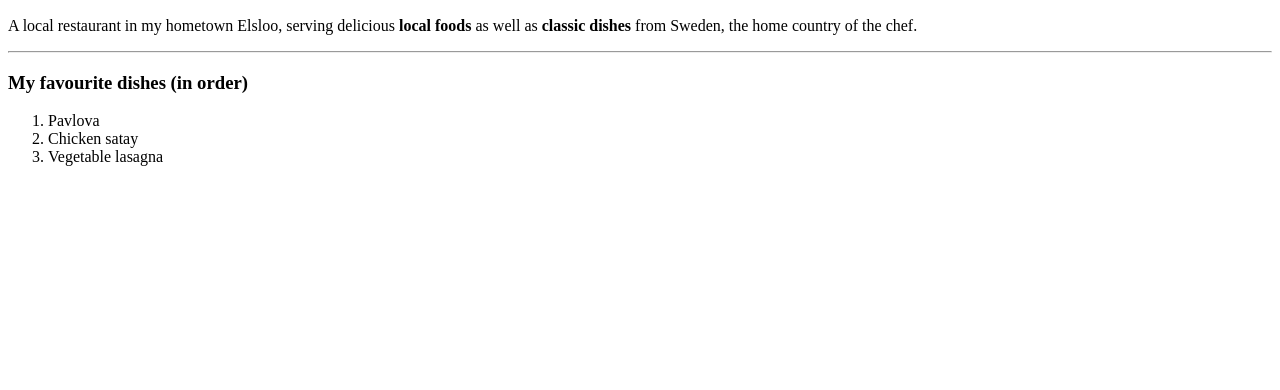
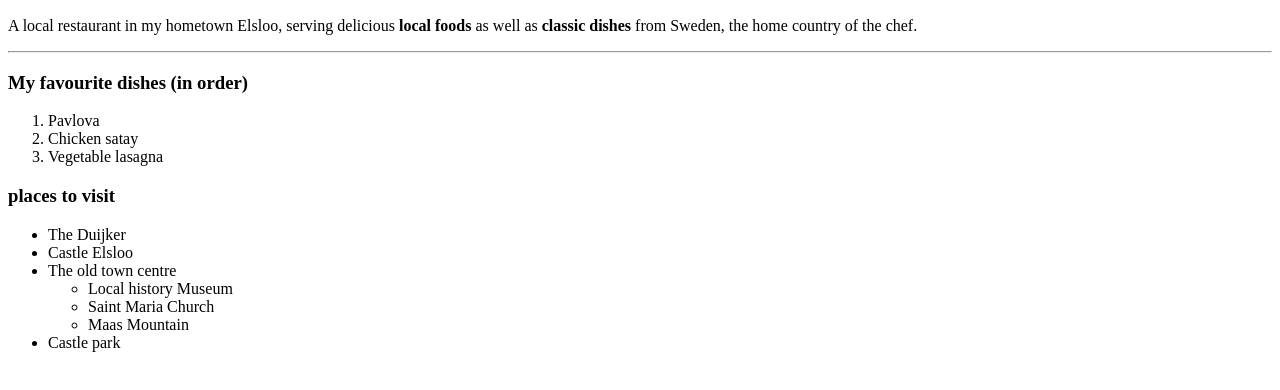
Before and after one commit to 44-563-Web-Apps-S24/44563-webapps-s24-assignment3-SemStassen, a plain HTML site: page index.html in a window 1280 px wide. Shown: the part 110-500 px from the top of the page. Drawn offline with Linux system fonts and the light colour scheme.

Commit message:
Add places to visit

```diff
--- a/index.html
+++ b/index.html
@@ -22,5 +22,20 @@
       <li>Chicken satay</li>
       <li>Vegetable lasagna</li>
     </ol>
+
+    <h3>places to visit</h3>
+    <ul>
+      <li>The Duijker</li>
+      <li>Castle Elsloo</li>
+      <li>
+        The old town centre
+        <ul>
+          <li>Local history Museum</li>
+          <li>Saint Maria Church</li>
+          <li>Maas Mountain</li>
+        </ul>
+      </li>
+      <li>Castle park</li>
+    </ul>
   </body>
 </html>
```
